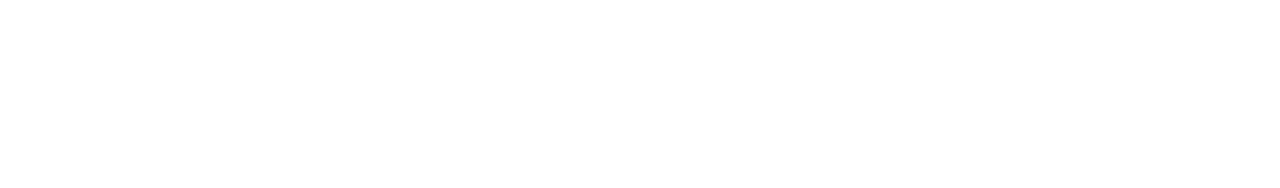
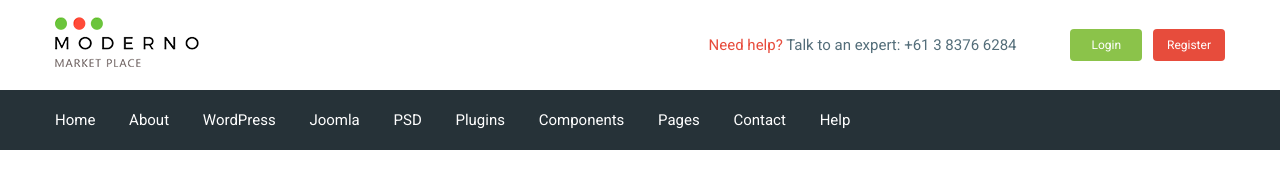
Before and after one commit to YankaChu/moderno, a website: page app/index.html in a window 1280 px wide. Drawn offline with nearby package versions, Linux system fonts and the light colour scheme; files that its build step writes are made by us from their sources.

Commit message:
added header

```diff
--- a/app/index.html
+++ b/app/index.html
@@ -4,11 +4,102 @@
     <meta charset="UTF-8">
     <meta http-equiv="X-UA-Compatible" content="IE=edge">
     <meta name="viewport" content="width=device-width, initial-scale=1.0">
+    <meta http-equiv="X-UA-Compatible" content="ie-edge">
     <title>Document</title>
+    <link href="https://fonts.googleapis.com/css2?family=Roboto:wght@400;500;700&display=swap" rel="stylesheet">
     <link rel="stylesheet" href="css/libs.min.css">
     <link rel="stylesheet" href="css/style.min.css">
 </head>
 <body>
+    <header class="header">
+        <div class="header__top">
+            <div class="container">
+                <div class="header__top-inner">
+                    <div class="header__logo">
+                        <a href="#">
+                            <img src="images/header-logo.png" alt="">
+                        </a>
+                    </div>
+                    <div class="header__text">
+                        <a href="#"><span>Need help?</span></a> Talk to an expert: <a class="header__phone" href="tel:61383766284">+61 3
+                            8376 6284</a>
+                    </div>
+                    <div class="header__box">
+                        <a class="basket" href="#"></a>
+                        <a class="header__btn header__btn-login" href="#">Login</a>
+                        <a class="header__btn header__btn-register" href="#">Register</a>
+                    </div>
+                </div>
+            </div>
+        </div>
+        <div class="header__menu">
+            <div class="container">
+                <nav class="menu">
+                    <ul class="menu__list">
+                        <li>
+                            <a href="#">
+                                Home
+                        </a>
+                        </li>
+                        <li>
+                            <a href="#">
+                                About
+                        </a>
+                        </li>
+                        <li>
+                            <a href="#">
+                                WordPress
+                        </a>
+                        </li>
+                        <li>
+                            <a href="#">
+                                Joomla
+                        </a>
+                        </li>
+                        <li>
+                            <a href="#">
+                                PSD
+                        </a>
+                        </li>
+                        <li>
+                            <a href="#">
+                                Plugins
+                        </a>
+                        </li>
+                        <li>
+                            <a href="#">
+                                Components
+                        </a>
+                        </li>
+                        <li>
+                            <a href="#">
+                                Pages
+                        </a>
+                        </li>
+                        <li>
+                            <a href="#">
+                                Contact
+                        </a>
+                        </li>
+                        <li>
+                            <a href="#">
+                                Help
+                        </a>
+                        </li>
+                    </ul>
+                </nav>
+            </div>
+        </div>
+    </header>
+    <section class="products">
+        <div class="container-fluid">
+            <div class="products__title">
+
+            </div>
+        </div>
+    </section>
+
+
 
 
     <script src="https://ajax.googleapis.com/ajax/libs/jquery/3.5.1/jquery.min.js"></script>
--- /dev/null
+++ b/app/scss/_global.scss
@@ -0,0 +1,42 @@
+html {
+	box-sizing: border-box;
+}
+*,
+*::after,
+*::before {
+	box-sizing: inherit;
+}
+a {
+    display: inline-block;
+    text-decoration: none;
+    color: $text;
+}
+ul,
+li {
+    margin: 0;
+    padding: 0;
+    list-style: none;
+}
+body {
+    font-family: 'Roboto', sans-serif;
+    font-weight: 400;
+    font-size: 15px;
+    line-height: 24px;
+    color: $text;
+}
+.container {
+    max-width: 1200px;
+    margin: 0 auto;
+    padding: 0 15px;
+}
+.container-fluid {
+    max-width: 100%;
+    margin: 0 auto;
+    padding: 0 30px;
+}
+
+@media (max-width: 720px) {
+    .container-fluid {
+        padding: 0 15px;
+}
+}
--- /dev/null
+++ b/app/scss/_vars.scss
@@ -0,0 +1,4 @@
+$text: #546e7a;
+$red: #e74c3c;
+$green: #8bc34a;
+$bg: #263238;
--- a/app/scss/style.scss
+++ b/app/scss/style.scss
@@ -1,11 +1,52 @@
-html {
-	box-sizing: border-box;
+@import 'vars';
+@import 'global';
+
+.header__top-inner {
+    display: flex;
+    justify-content: space-between;
+    height: 90px;
+    align-items: center;
 }
-*,
-*::after,
-*::before {
-	box-sizing: inherit;
+.header__text {
+    margin-left: auto;
+    margin-right: 50px;
+    span {
+        color: $red;
+    }
 }
-body {
+.header__btn {
+    padding: 4px;
+    width: 72px;
+    border-radius: 4px;
+    text-align: center;
+    color: #fff;
+    font-size: 12px;
+
+}
+.header__btn-login {
+    background-color: $green;
+}
+.header__btn-register {
+    background-color: $red;
+    margin-left: 7px;
+}
+.header__menu {
+    background-color: $bg;
+}
+.menu {
     display: flex;
+    align-items: center;
+    height: 60px;
 }
+.menu__list {
+    li {
+        display: inline-block;
+        & + li {
+            margin-left: 30px;
+        }
+    }
+    a {
+        color: #fff;
+        font-style: 14px;
+    }
+}
--- a/gulpfile.js
+++ b/gulpfile.js
@@ -8,7 +8,7 @@ let gulp = require('gulp'),
     cssmin = require('gulp-cssmin');
 
     gulp.task('sass', function() {
-        return gulp.src('app/scss/style.scss')
+        return gulp.src('app/scss/**/*.scss')
             .pipe(sass({outputStyle: 'compressed'}))
             .pipe(rename({suffix: '.min'}))
                 .pipe(autoprefixer({
@@ -58,7 +58,7 @@ let gulp = require('gulp'),
     });
 
     gulp.task('watch', function() {
-        gulp.watch('app/scss/style.scss', gulp.parallel('sass'))
+        gulp.watch('app/scss/**/*.scss', gulp.parallel('sass'))
         gulp.watch('app/*.html', gulp.parallel('html'))
         gulp.watch('app/js/*.js', gulp.parallel('js'))
     })
```
Also changed, not shown: app/images/header-logo.png (added), app/js/main.js (line endings or trailing spaces).
